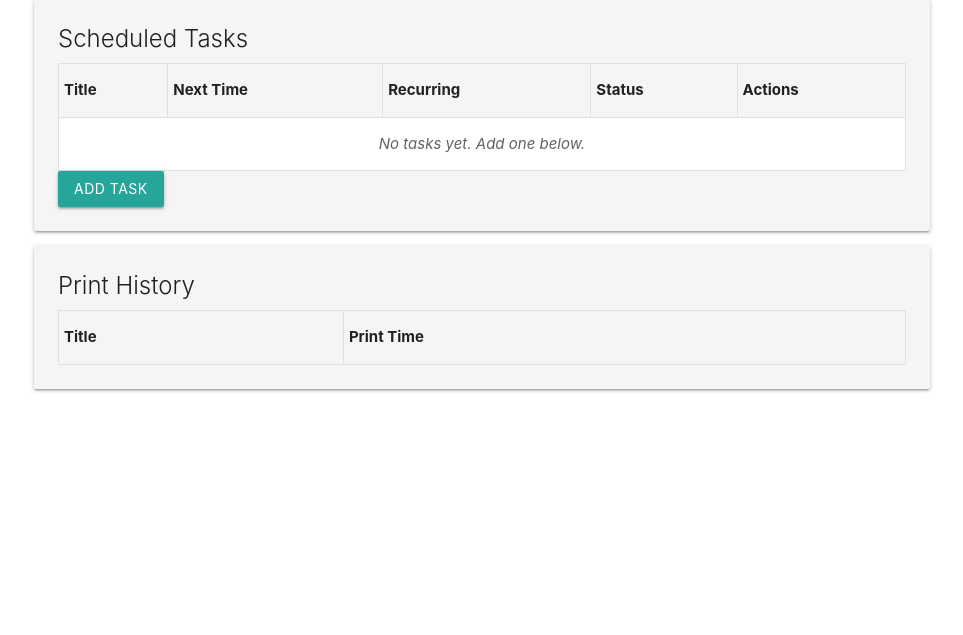
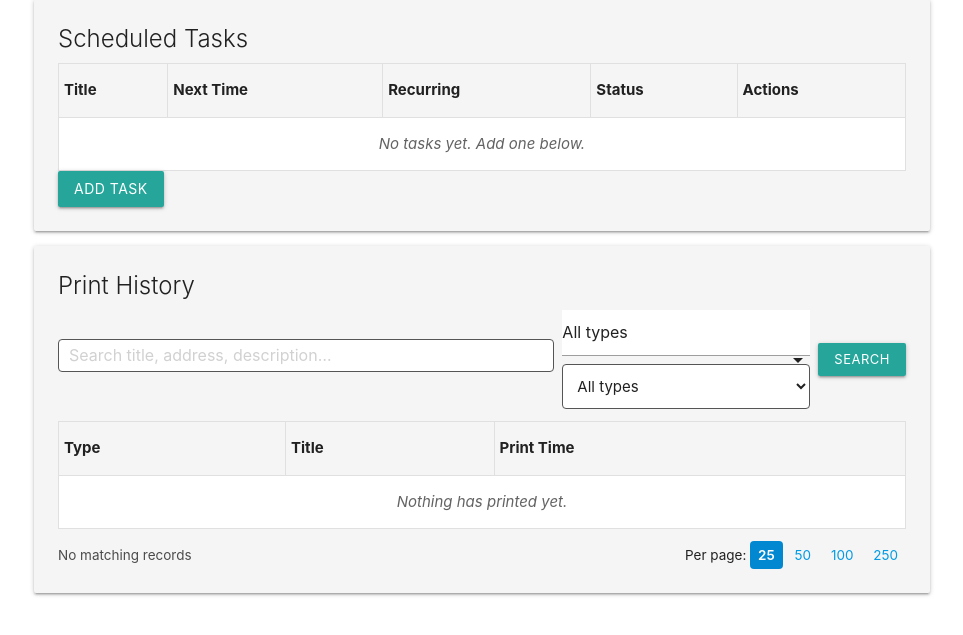
Before and after one commit to mica-alex/TaskHome, a Flask app: page /task_page in a window 1280 px wide. Shown: the part 85-720 px from the top of the page, without its empty margins (158-1121 px from the left). Run offline with Flask 3, Linux system fonts and the light colour scheme; lists and menus that the app fills with data are empty.

Commit message:
Paginate, search and filter the print history
P2-1. The history table rendered every record on every page load. At the
500-record cap that is a large page and a slow render, and it degrades further
with each listener added.

Paging, search and type filtering are now server-side. Search covers the fields
someone would actually look for -- title, extra, category, address, summary,
description, status, id -- and requires all terms to match.

Behaviour on bad input is deliberate rather than incidental: an out-of-range
page clamps into range instead of showing a blank table, because that is what a
stale bookmark or a deleted record produces; an unsupported page size falls
back to the default; an unknown type filter is ignored rather than matching
nothing.

Controls are plain GET links carrying the current query and filter, so paging
never silently drops a search and every view is bookmarkable -- a JS-only pager
would give up both. Page numbers elide the middle for long runs while keeping
the first and last always reachable.

The type filter's select is styled to survive without Materialize, since
styles.css hides native selects and the app must work offline (P0-15).

Verified against the real 72-record history: paging, search, type filter,
combined filters, and malformed query strings all render without error.

Co-Authored-By: Claude Opus 5 (1M context) <noreply@anthropic.com>
Claude-Session: https://claude.ai/code/session_019oK1oqR1ZZu4ks7C9WTsBp

```diff
--- a/app.py
+++ b/app.py
@@ -1140,6 +1140,98 @@ def scheduler_loop():
         time.sleep(60)
 
 
+# --- history browsing (P2-1) --------------------------------------------------
+# The history table rendered every record on every page load. With a 500-record
+# cap that is a large page and a slow render, and it gets worse as listeners
+# are added. Filtering and paging happen server-side so the browser is never
+# handed the whole list.
+
+PAGE_SIZES = (25, 50, 100, 250)
+DEFAULT_PAGE_SIZE = 25
+HISTORY_KINDS = ('task', 'scf')
+
+
+def history_search_text(record):
+    """The fields a user would reasonably search by, lowercased."""
+    parts = [record.get('title'), record.get('extra'), record.get('category'),
+             record.get('address'), record.get('summary'),
+             record.get('description'), record.get('status'),
+             str(record.get('id', ''))]
+    return ' '.join(p for p in parts if p).lower()
+
+
+def filter_history(records, query='', kind=''):
+    """Filter by free text and record type. Order is preserved (newest first)."""
+    result = records
+    if kind in HISTORY_KINDS:
+        result = [r for r in result if r.get('type', 'task') == kind]
+    query = (query or '').strip().lower()
+    if query:
+        terms = query.split()
+        result = [r for r in result
+                  if all(term in history_search_text(r) for term in terms)]
+    return result
+
+
+def paginate(items, page=1, per_page=DEFAULT_PAGE_SIZE):
+    """Slice `items` into a page, tolerating any input.
+
+    Out-of-range pages clamp to the last page rather than showing an empty
+    table, which is what a stale bookmark or a deletion would otherwise cause.
+    """
+    try:
+        per_page = int(per_page)
+    except (TypeError, ValueError):
+        per_page = DEFAULT_PAGE_SIZE
+    if per_page not in PAGE_SIZES:
+        per_page = DEFAULT_PAGE_SIZE
+
+    total = len(items)
+    pages = max(1, (total + per_page - 1) // per_page)
+
+    try:
+        page = int(page)
+    except (TypeError, ValueError):
+        page = 1
+    page = max(1, min(page, pages))
+
+    start = (page - 1) * per_page
+    end = min(start + per_page, total)
+    return {
+        'items': items[start:end],
+        'page': page,
+        'pages': pages,
+        'total': total,
+        'per_page': per_page,
+        'has_prev': page > 1,
+        'has_next': page < pages,
+        'start': start + 1 if total else 0,
+        'end': end,
+        'page_sizes': PAGE_SIZES,
+    }
+
+
+def page_numbers(page, pages, window=2):
+    """Page numbers to show, with None marking an elided run.
+
+    A 500-record history at 25 per page is 20 pages; rendering every number is
+    noise, and rendering only prev/next makes distant pages unreachable.
+    """
+    if pages <= 7:
+        return list(range(1, pages + 1))
+    numbers = {1, pages}
+    numbers.update(range(max(1, page - window), min(pages, page + window) + 1))
+    ordered = sorted(numbers)
+    out = []
+    previous = 0
+    for number in ordered:
+        if number - previous > 1:
+            out.append(None)
+        out.append(number)
+        previous = number
+    return out
+
+
 @app.route('/')
 def index():
     status = 'Connected' if is_printer_connected() else 'Not connected'
@@ -1152,7 +1244,16 @@ def index():
 
 @app.route('/task_page')
 def task_page():
-    return render_template('tasks.html', config=config, tasks=tasks, history=history)
+    query = request.args.get('q', '')
+    kind = request.args.get('type', '')
+    matched = filter_history(history, query, kind)
+    page = paginate(matched, request.args.get('page', 1),
+                    request.args.get('per_page', DEFAULT_PAGE_SIZE))
+    return render_template(
+        'tasks.html', config=config, tasks=tasks,
+        history=page['items'], page=page,
+        page_numbers=page_numbers(page['page'], page['pages']),
+        query=query, kind=kind, total_history=len(history))
 
 
 @app.route('/settings', methods=['GET', 'POST'])
--- a/static/styles.css
+++ b/static/styles.css
@@ -155,3 +155,79 @@ tr.task-inactive td {
     opacity: 0.7;
     font-style: italic;
 }
+
+/* History search + pagination (P2-1). The table used to render every record
+   on every page load; these controls are what replaced that. */
+.history-filter {
+    display: flex;
+    flex-wrap: wrap;
+    gap: 8px;
+    align-items: center;
+    margin-bottom: 12px;
+}
+
+.history-filter input[type="search"] {
+    flex: 1 1 240px;
+    min-width: 0;
+    padding: 6px 10px;
+    border: 1px solid var(--input-border, #555);
+    border-radius: 4px;
+    background-color: var(--input-bg);
+    color: var(--input-text);
+    height: auto;
+    box-sizing: border-box;
+}
+
+/* Materialize hides native selects; this one must survive without it. */
+.history-filter select {
+    display: inline-block !important;
+    padding: 6px 10px;
+    border: 1px solid var(--input-border, #555);
+    border-radius: 4px;
+    background-color: var(--input-bg);
+    color: var(--input-text);
+}
+
+.pager {
+    display: flex;
+    flex-wrap: wrap;
+    gap: 12px;
+    align-items: center;
+    justify-content: space-between;
+    margin-top: 12px;
+    font-size: 0.9rem;
+}
+
+.pager-summary { opacity: 0.8; }
+
+.pager-pages a,
+.pager-pages span,
+.pager-size a,
+.pager-size span {
+    display: inline-block;
+    min-width: 2em;
+    padding: 4px 8px;
+    text-align: center;
+    border-radius: 4px;
+}
+
+.pager-pages a:hover,
+.pager-size a:hover { background-color: var(--highlight-bg); }
+
+.pager-pages .current,
+.pager-size .current {
+    background-color: #0288d1;
+    color: #fff;
+    font-weight: 600;
+}
+
+.pager-pages .disabled,
+.pager-pages .ellipsis { opacity: 0.35; }
+
+.badge-task { background-color: #1565c0; color: #fff; }
+.badge-scf  { background-color: #6a1b9a; color: #fff; }
+
+@media (max-width: 600px) {
+    .pager { justify-content: center; }
+    .pager-summary { width: 100%; text-align: center; }
+}
--- /dev/null
+++ b/templates/partials/pager.html
@@ -0,0 +1,59 @@
+{#
+  Pagination controls for the history table (P2-1).
+
+  Every control is a link carrying the current query and filter, so paging
+  never silently drops the user's search -- and every view is bookmarkable and
+  shareable, which a JS-only pager would not be.
+#}
+{% macro history_url(page_num, per=None) -%}
+{{ url_for('task_page', page=page_num, per_page=per or page.per_page,
+           q=query or None, type=kind or None) }}
+{%- endmacro %}
+
+<div class="pager">
+    <div class="pager-summary">
+        {% if page.total %}
+            Showing {{ page.start }}&ndash;{{ page.end }} of {{ page.total }}
+            {%- if page.total != total_history %} matching (of {{ total_history }}){% endif %}
+        {% else %}
+            No matching records
+        {% endif %}
+    </div>
+
+    {% if page.pages > 1 %}
+    <div class="pager-pages">
+        {% if page.has_prev %}
+            <a href="{{ history_url(page.page - 1) }}" aria-label="Previous page">&laquo;</a>
+        {% else %}
+            <span class="disabled" aria-hidden="true">&laquo;</span>
+        {% endif %}
+
+        {% for number in page_numbers %}
+            {% if number is none %}
+                <span class="ellipsis">&hellip;</span>
+            {% elif number == page.page %}
+                <span class="current" aria-current="page">{{ number }}</span>
+            {% else %}
+                <a href="{{ history_url(number) }}">{{ number }}</a>
+            {% endif %}
+        {% endfor %}
+
+        {% if page.has_next %}
+            <a href="{{ history_url(page.page + 1) }}" aria-label="Next page">&raquo;</a>
+        {% else %}
+            <span class="disabled" aria-hidden="true">&raquo;</span>
+        {% endif %}
+    </div>
+    {% endif %}
+
+    <div class="pager-size">
+        Per page:
+        {% for size in page.page_sizes %}
+            {% if size == page.per_page %}
+                <span class="current">{{ size }}</span>
+            {% else %}
+                <a href="{{ history_url(1, size) }}">{{ size }}</a>
+            {% endif %}
+        {% endfor %}
+    </div>
+</div>
--- a/templates/tasks.html
+++ b/templates/tasks.html
@@ -44,9 +44,28 @@
     <div class="card">
         <div class="card-content">
             <span class="card-title">Print History</span>
+
+            {# Search and filter submit as GET so every view is bookmarkable. #}
+            <form class="history-filter" method="GET" action="{{ url_for('task_page') }}">
+                <input type="search" name="q" value="{{ query }}"
+                       placeholder="Search title, address, description&hellip;"
+                       aria-label="Search history">
+                <select name="type" aria-label="Filter by type">
+                    <option value="" {% if not kind %}selected{% endif %}>All types</option>
+                    <option value="task" {% if kind == 'task' %}selected{% endif %}>Tasks</option>
+                    <option value="scf" {% if kind == 'scf' %}selected{% endif %}>SeeClickFix</option>
+                </select>
+                <input type="hidden" name="per_page" value="{{ page.per_page }}">
+                <button type="submit" class="btn-small">Search</button>
+                {% if query or kind %}
+                    <a class="btn-flat btn-small" href="{{ url_for('task_page') }}">Clear</a>
+                {% endif %}
+            </form>
+
             <table class="striped">
                 <thead>
                     <tr>
+                        <th>Type</th>
                         <th>Title</th>
                         <th>Print Time</th>
                     </tr>
@@ -54,16 +73,33 @@
                 <tbody>
                     {% for item in history %}
                     <tr>
+                        <td>
+                            <span class="badge-status {{ 'badge-scf' if item.type == 'scf' else 'badge-task' }}">
+                                {{ 'SCF' if item.type == 'scf' else 'Task' }}
+                            </span>
+                        </td>
                         {% if item.type == 'scf' %}
-                            <td>SCF: {{ item.category }} {% if item.summary %} - {{ item.id }}{% endif %}</td>
+                            <td>{{ item.category }}{% if item.address %} &mdash; {{ item.address }}{% endif %}</td>
                         {% else %}
                             <td>{{ item.title }}</td>
                         {% endif %}
                         <td>{{ item.print_time }}</td>
                     </tr>
+                    {% else %}
+                    <tr>
+                        <td colspan="3" class="empty-state">
+                            {% if query or kind %}
+                                No history matches that search.
+                            {% else %}
+                                Nothing has printed yet.
+                            {% endif %}
+                        </td>
+                    </tr>
                     {% endfor %}
                 </tbody>
             </table>
+
+            {% include 'partials/pager.html' %}
         </div>
     </div>
 
```
Also changed, not shown: docs/routes.md (+13 -2 lines), tests/test_pagination.py (added, +217 -0 lines).
